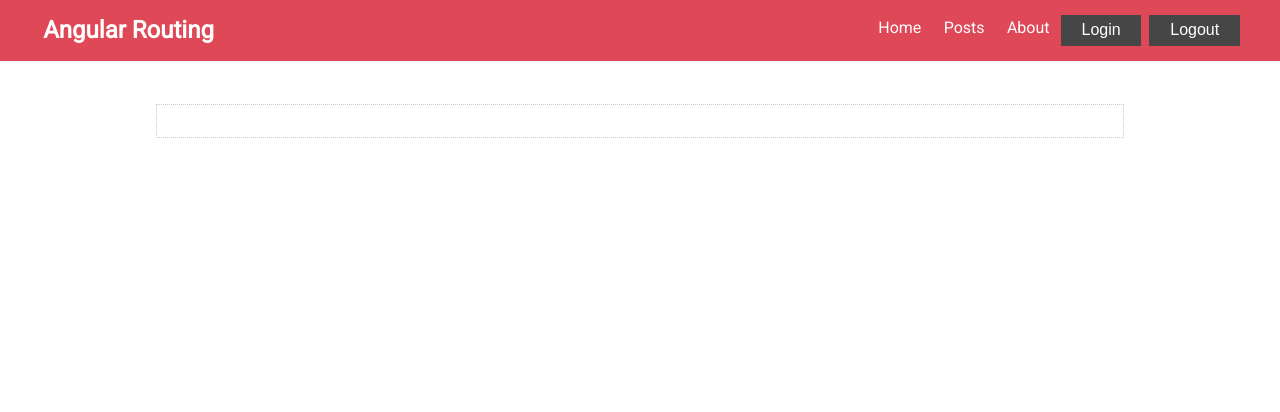
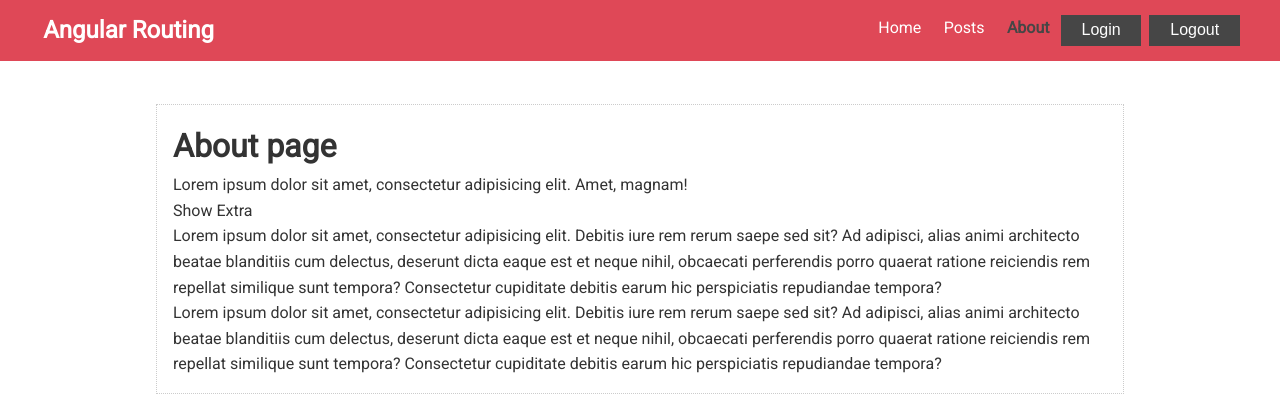
Before and after one commit to saybertevgeny/edu_angular, an Angular app: page /about/extra in a window 1280 px wide. Before the commit this address led to /. Shown: the top 412 px of the page. Built offline with nearby package versions, Linux system fonts and the light colour scheme.

Commit message:
children route,lesson 9

```diff
--- a/src/app/about-extra/about-extra.component.ts
+++ b/src/app/about-extra/about-extra.component.ts
@@ -6,4 +6,5 @@ import {Component} from '@angular/core'
   styleUrls: ['./about-extra.component.scss']
 })
 export class AboutExtraComponent {
+
 }
--- a/src/app/about/about.component.html
+++ b/src/app/about/about.component.html
@@ -2,4 +2,5 @@
 
 <p>Lorem ipsum dolor sit amet, consectetur adipisicing elit. Amet, magnam!</p>
 
-<p><a href="#">Show Extra</a></p>
+<p><a [routerLink]="['/about','extra']">Show Extra</a></p>
+<router-outlet></router-outlet>
```
Also changed, not shown: src/app/app-routing.module.ts (+5 -2 lines).
